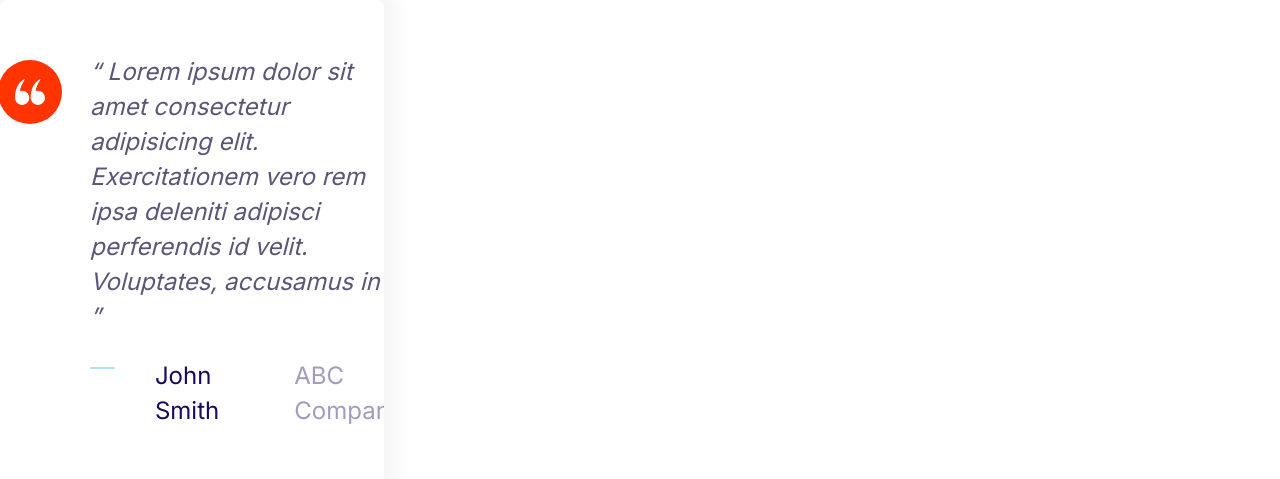
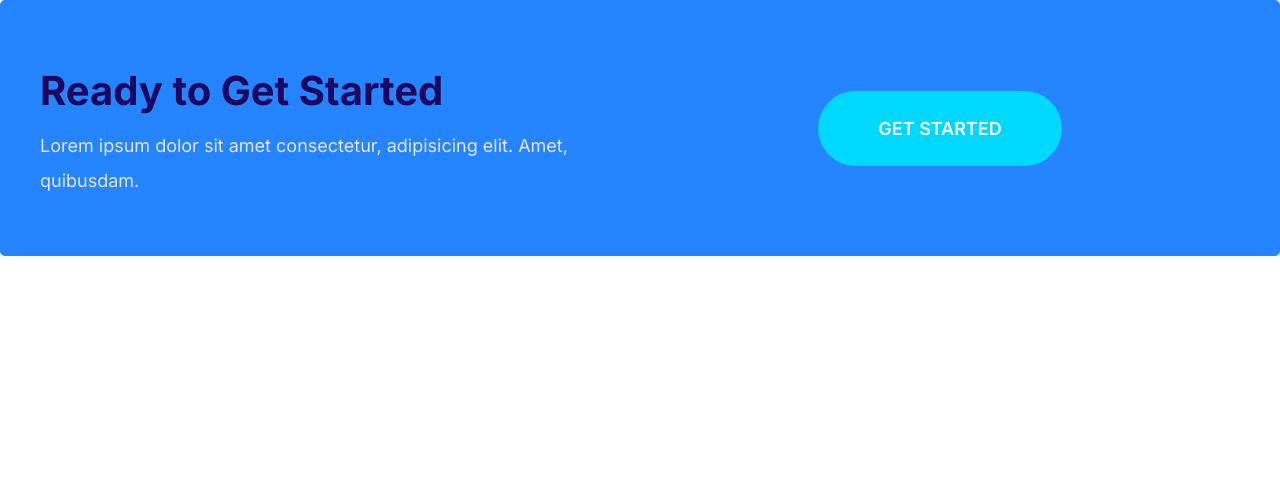
Before and after one commit to Ramkumar-m7/mosh-website, a plain HTML site: page index.html in a window 1280 px wide. Drawn offline with Linux system fonts and the light colour scheme.

Commit message:
define callout.

```diff
--- a/CSS/style.css
+++ b/CSS/style.css
@@ -200,6 +200,10 @@ a{
 }
 .btn--accent:hover{
     background:#ec3000;
+}
+.btn--streched{
+    padding-left:6rem;
+    padding-right:6rem;
 }
 .btn--block{
  width:100%;
@@ -408,3 +412,39 @@ margin-right: 1rem;
         margin-left: 6rem;
     }
 }
+/*Callouts*/
+
+.callout{
+    padding:4rem;
+    border-radius: 5px;
+}
+.callout--primary{
+    background-color: var(--color-primary);
+    color: #e6e5e5;
+}
+.callout--heading{
+    color:#fff;
+    margin-top:0;
+    font-size: 3rem;
+}
+.callout .btn{
+    justify-self: center;
+    align-self: center;
+}
+.callout__content{
+    text-align: center;
+}
+
+@media screen and (min-width:768px) {
+    .callout .grid--1x2{
+      grid-template-columns: 1r auto;
+    }
+    .callout__content{
+        text-align:left;
+    }
+    .callout .btn{
+        justify-items: start;
+        margin:0 2rem;
+    }
+
+}
--- a/index.html
+++ b/index.html
@@ -15,36 +15,16 @@
     <link rel="stylesheet" href="css/style.css" />
   </head>
   <body>
-    <div class="card testimonial">
+    <div class="callout callout--primary">
       <div class="grid grid--1x2">
-        <div class="testimonial__image">
-          <img src="images/testimonial.jpg" alt="A happy,smiling customer" />
-          <span class="icon-container icon-container--accent">
-            <svg class="icon icon--white icon--small">
-              <use xlink:href="images/sprite.svg#quotes"></use>
-            </svg>
-          </span>
+        <div class="callout__content">
+          <h2 class="callout__heading">Ready to Get Started</h2>
+          <p>
+            Lorem ipsum dolor sit amet consectetur, adipisicing elit. Amet,
+            quibusdam.
+          </p>
         </div>
-        <blockquote class="quote">
-          <p class="quote__text">
-            Lorem ipsum dolor sit amet consectetur adipisicing elit. Exercitationem
-            vero rem ipsa deleniti adipisci perferendis id velit. Voluptates,
-            accusamus in?
-          </p>
-          <footer>
-            <div class="media">
-              <svg class="icon icon--primary quote__line">
-              <use xlink:href="images/sprite.svg#line"></use>
-              </svg>
-                <div class="media__body"></div>
-                <h3 class="media__title quote__author">John Smith</h3>
-               <p class="quote quote__organization">
-                  ABC Company
-                </p>
-              </div>
-            </div>
-          </footer>
-        </blockquote>
+        <a href="#" class="btn btn--secondary btn--streched">Get Started</a>
       </div>
     </div>
   </body>
```
Also changed, not shown: components/callouts.html (added, +12 -0 lines).
